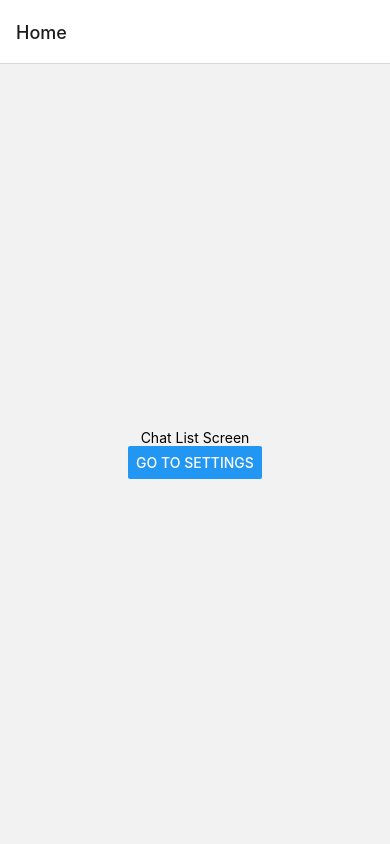
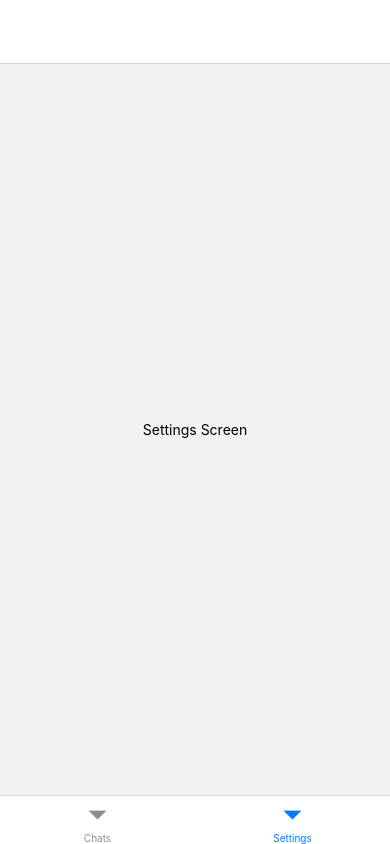
Before and after one commit to Mowgle88/WhatsAppClone, a React Native app: screen /Settings in a window 390 px wide. Built offline with nearby package versions, Linux system fonts and the light colour scheme.

Commit message:
feat: add TabNavigator

```diff
--- a/package.json
+++ b/package.json
@@ -10,6 +10,7 @@
     "fix:eslint": "eslint \"./src/**/*.{ts,tsx}\" --fix"
   },
   "dependencies": {
+    "@react-navigation/bottom-tabs": "^6.5.7",
     "@react-navigation/native": "^6.1.6",
     "@react-navigation/stack": "^6.3.16",
     "react": "18.1.0",
@@ -35,9 +36,9 @@
     "@types/react-test-renderer": "^18.0.0",
     "@typescript-eslint/eslint-plugin": "^5.37.0",
     "@typescript-eslint/parser": "^5.37.0",
-    "babel-plugin-module-resolver": "4.1.0",
     "babel-eslint": "^10.1.0",
     "babel-jest": "^26.6.3",
+    "babel-plugin-module-resolver": "4.1.0",
     "eslint": "^7.32.0",
     "eslint-config-airbnb": "^19.0.4",
     "eslint-config-prettier": "^8.7.0",
@@ -48,8 +49,8 @@
     "eslint-plugin-react": "^7.32.2",
     "eslint-plugin-react-hooks": "^4.6.0",
     "eslint-plugin-react-native": "^4.0.0",
+    "husky": "4.2.5",
     "jest": "^26.6.3",
-    "husky": "4.2.5",
     "lint-staged": "13.0.3",
     "metro-react-native-babel-preset": "0.72.3",
     "pre-commit": "^1.2.2",
--- a/src/App.tsx
+++ b/src/App.tsx
@@ -6,9 +6,37 @@ import { NavigationContainer } from "@react-navigation/native";
 import { createStackNavigator } from "@react-navigation/stack";
 import ChatListScreen from "./screens/ChatListScreen";
 import ChatSettingsScreen from "./screens/ChatSettingsScreen";
-import { RootStackParamList } from "./navigation/types";
+import { RootStackParamList, TabParamList } from "./navigation/types";
+import { createBottomTabNavigator } from "@react-navigation/bottom-tabs";
+import SettingsScreen from "./screens/SettingsScreen";
 
 const Stack = createStackNavigator<RootStackParamList>();
+const Tab = createBottomTabNavigator<TabParamList>();
+
+const TabNavigator = () => {
+  return (
+    <Tab.Navigator
+      screenOptions={{
+        headerTitle: "",
+      }}
+    >
+      <Tab.Screen
+        name="ChatList"
+        component={ChatListScreen}
+        options={{
+          tabBarLabel: "Chats",
+        }}
+      />
+      <Tab.Screen
+        name="Settings"
+        component={SettingsScreen}
+        options={{
+          tabBarLabel: "Settings",
+        }}
+      />
+    </Tab.Navigator>
+  );
+};
 
 export default function App() {
   useEffect(() => {
@@ -19,7 +47,13 @@ export default function App() {
     <SafeAreaProvider style={styles.container}>
       <NavigationContainer>
         <Stack.Navigator>
-          <Stack.Screen name="Home" component={ChatListScreen} />
+          <Stack.Screen
+            name="Home"
+            component={TabNavigator}
+            options={{
+              headerShown: false,
+            }}
+          />
           <Stack.Screen
             name="ChatSettings"
             component={ChatSettingsScreen}
--- /dev/null
+++ b/src/screens/SettingsScreen.tsx
@@ -0,0 +1,20 @@
+import { StyleSheet, Text, View } from "react-native";
+import React from "react";
+
+const SettingsScreen: React.FC = () => {
+  return (
+    <View style={styles.container}>
+      <Text>Settings Screen</Text>
+    </View>
+  );
+};
+
+const styles = StyleSheet.create({
+  container: {
+    flex: 1,
+    justifyContent: "center",
+    alignItems: "center",
+  },
+});
+
+export default SettingsScreen;
```
Also changed, not shown: src/navigation/types.ts (+6 -1 lines), 2 other files (tests, documents, lock files or other folders).
